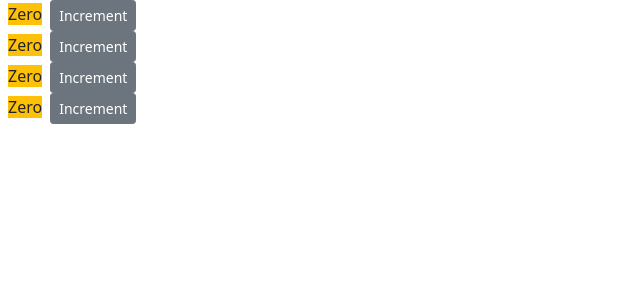
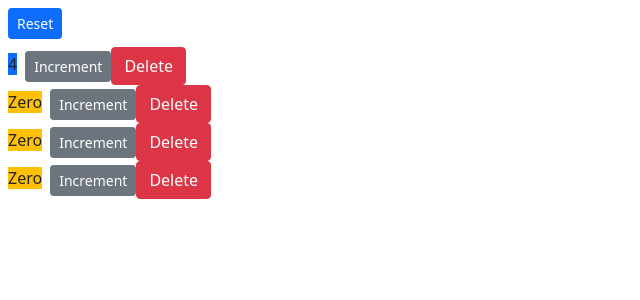
Before and after one commit to Dinuka-Warnasooriya/Counter-App, a React (Create React App) app: page / in a window 1280 px wide. Shown: the top 300 px of the page, without its empty margins (0-640 px from the left). Built offline with nearby package versions, Linux system fonts and the light colour scheme.

Commit message:
State Handle

```diff
--- a/src/components/counter.jsx
+++ b/src/components/counter.jsx
@@ -1,25 +1,24 @@
 import React, { Component } from 'react';
 
 class Counter extends Component {
-    state = {
-        count:0
 
-    };
-
-    handleIncrement= () =>{
-       console.log();
-       this.setState({count:this.state.count + 1});
-    };
-
-  render() {
+    render() {
 
         return (
+
             <div>
             <span className={this.getBadgeClasses()}>{this.formatCount()}</span>
             <button
-            onClick={() => this.handleIncrement()}
-            className="btn btn-secondary btn-sm">
+            onClick={() => this.props.onIncrement(this.props.counter)}
+            className="btn btn-secondary btn-sm"
+            >
             Increment
+            </button>
+
+            <button onClick={()=>this.props.onDelete(this.props.counter.id  )}
+            className="btn btn-danger"
+            >
+            Delete
             </button>
             </div>
 
@@ -28,13 +27,13 @@
 
     getBadgeClasses() {
         let classes = "bagge m-2 bg-";
-        classes += this.state.count === 0 ? "warning" : "primary";
+        classes += this.props.counter.value === 0 ? "warning" : "primary";
         return classes;
     }
 
     formatCount(){
-        const {count} = this.state;
-        return count === 0 ? 'Zero' : count;
+        const {value} = this.props.counter;
+        return value === 0 ? 'Zero' : value;
     }
 }
 
--- a/src/components/counters.jsx
+++ b/src/components/counters.jsx
@@ -12,10 +12,45 @@
         ]
 
      };
+
+     handleIncrement = counter =>{
+        const counters = [...this.state.counters];
+        const index = counters.indexOf(counter);
+        counters[0] = {...counter};
+        counters[0].value++;
+        console.log(this.state.counters[0]);
+
+     };
+
+     handleDelete=counterId=>{
+        const counters =this.state.counters.filter(c => c.id == counterId);
+        this.setState({counters});
+     };
+
+     handleReset =() =>{
+         const counters = this.state.counters.map(c =>{
+             c.value = 0;
+             return c;
+         })
+     }
+
     render() {
         return (
         <div>
-           {this.state.counters.map(counter =><Counter key={counter.id}/>)}
+           <button
+                onClick={this.handleReset}
+                className="btn btn-primary btn-sm m-2"
+           >
+                Reset
+           </button>
+           {this.state.counters.map(counter =>(
+          <Counter
+             key={counter.id}
+             onDelete={this.handleDelete}
+             onIncrement ={this.handleIncrement}
+             counter={counter}
+             />
+        ))}
         </div>
         );
     }
```
